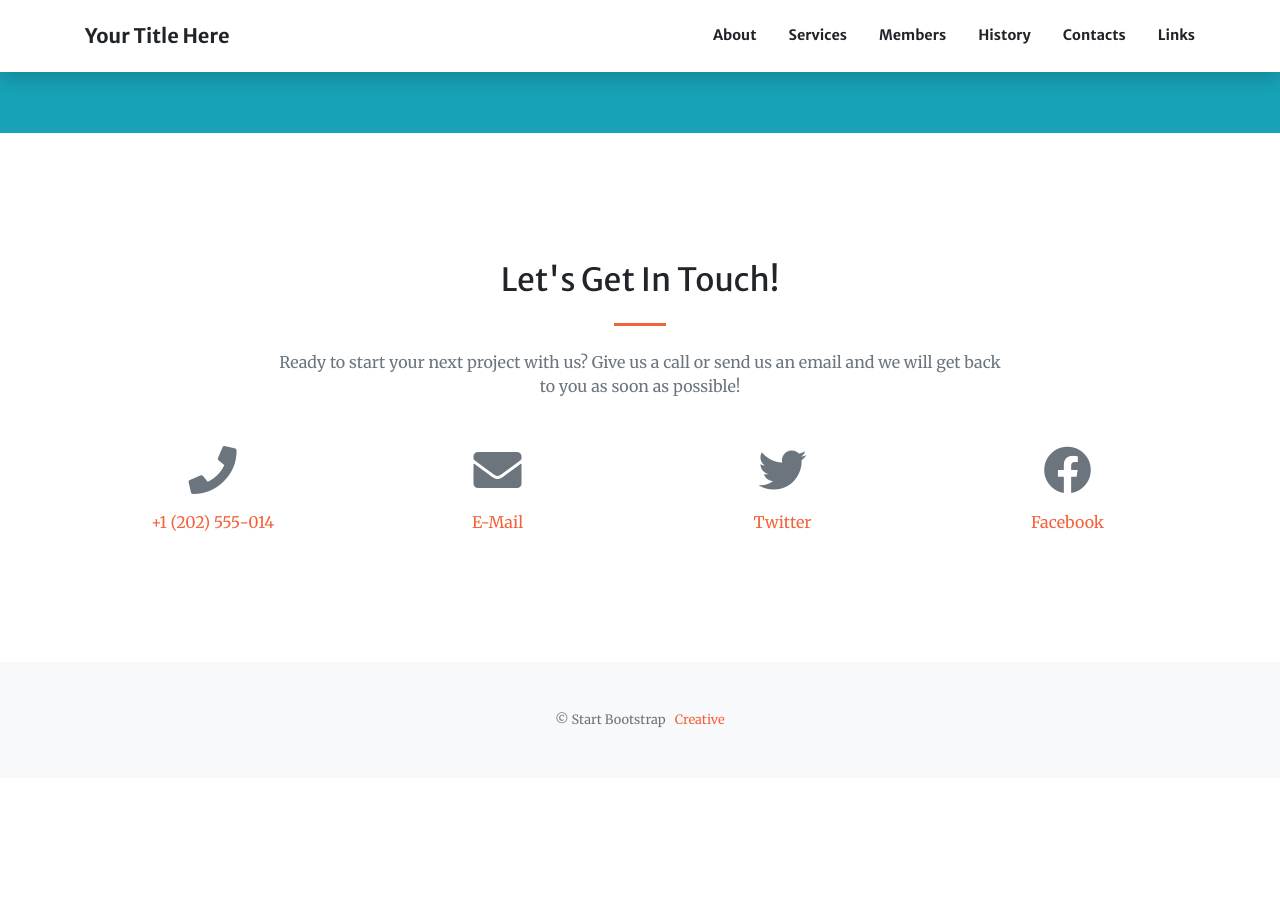
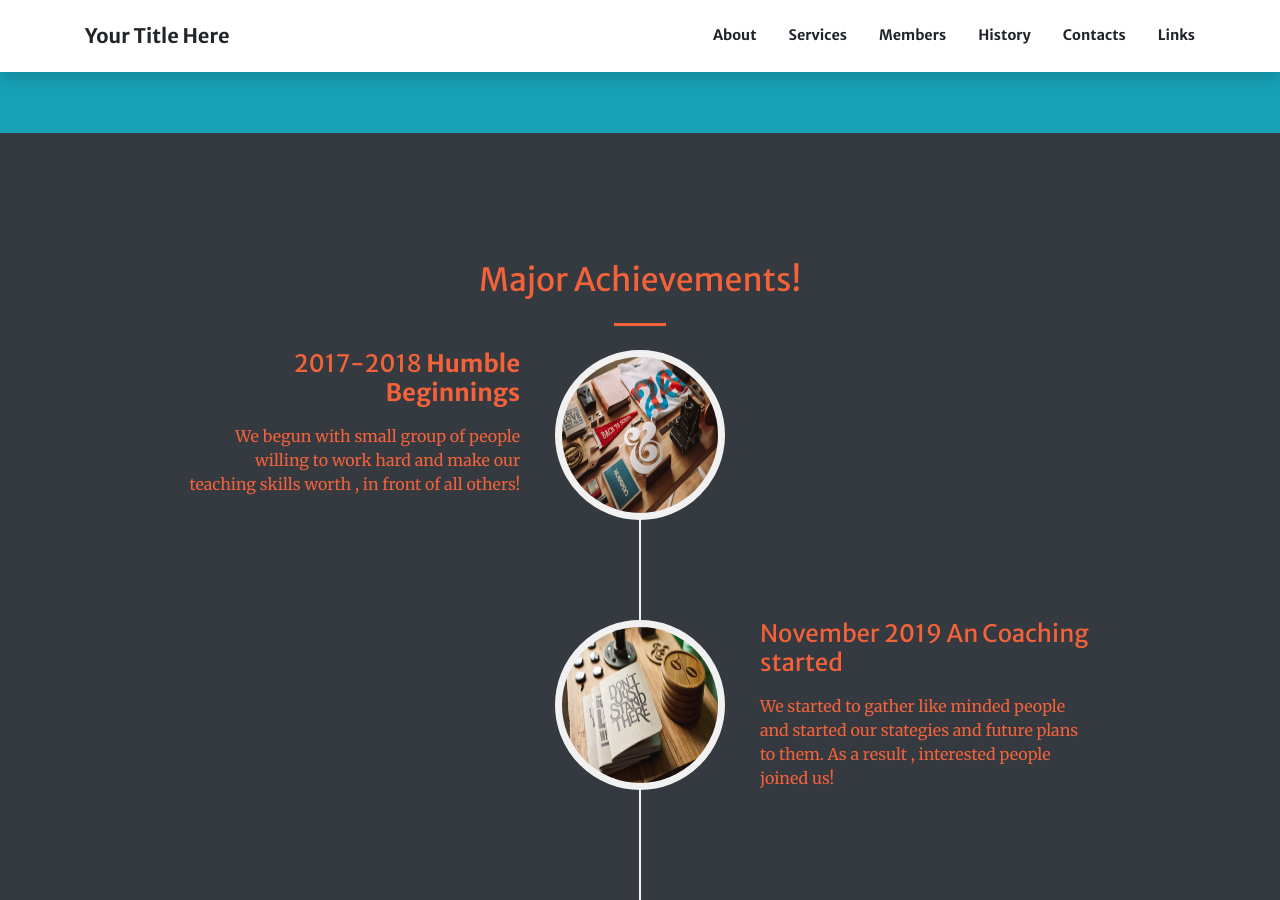
Before and after one commit to meirna/mirnaco-new, a Jekyll site: the page built from index.md, in a window 1280 px wide and 900 px high, scrolled down 3841 px. Built offline with Jekyll 4.4.1, drawn with Linux system fonts in a browser that asks for light colours; nearby versions of some CDN libraries; before the commit the page ends 4619 px from its top, so only the background shows below that.

```diff
--- a/index.md
+++ b/index.md
@@ -117,6 +117,27 @@ sections:
         image: assets/img/members/person7.jpg
         url: '#'
 
+  - type: timeline.html
+    section_id: timeline
+    title: Major Achievements!
+    background_style: bg-dark text-primary
+    last_image: assets/img/timeline-end.png
+    actions:
+      - image: assets/img/portfolio/thumbnails/1.jpg
+        title: >+
+          2017-2018
+          **Humble Beginnings**
+        text: >-
+          We begun with small group of people willing to work hard and make our
+          teaching skills worth , in front of all others!
+      - image: assets/img/portfolio/thumbnails/2.jpg
+        title: >+
+          November 2019
+          An Coaching started
+        text: >-
+          We started to gather like minded people and started our stategies
+          and future plans to them. As a result , interested people joined us!
+
   - type: contact.html
     section_id: contacts
     title: Let's Get In Touch!
```
